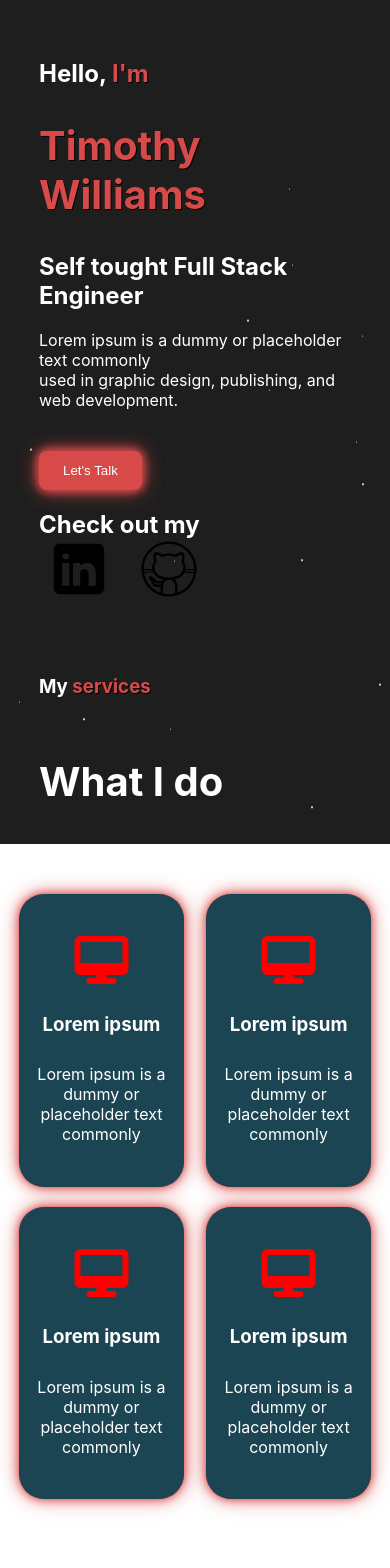
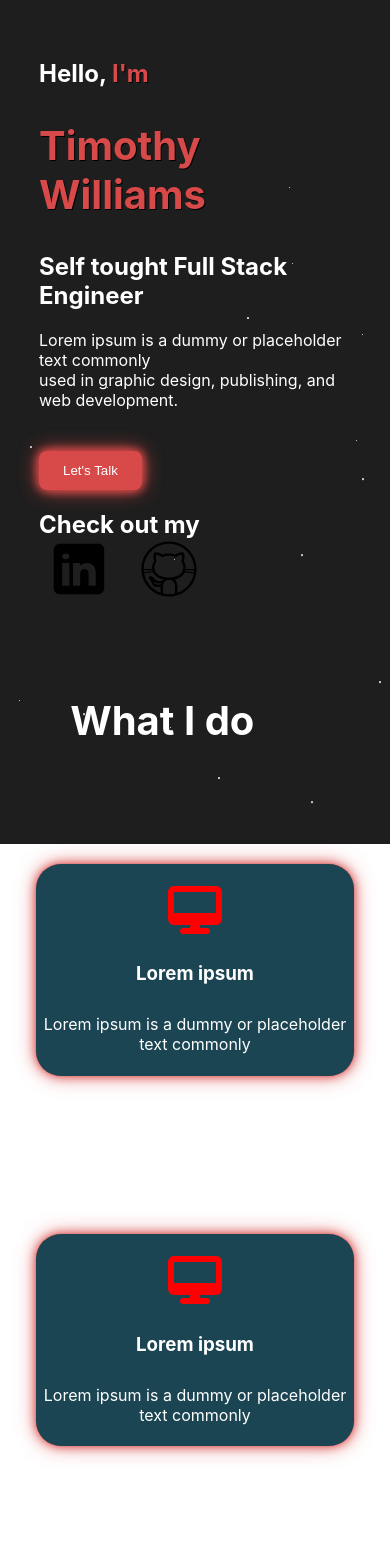
Before and after one commit to shwifty-man/professional-portfolio, a React (Create React App) app: page / in a window 390 px wide. Shown: the top 1568 px of the page. Built offline with nearby package versions, Linux system fonts and the light colour scheme.

Commit message:
edit the stlyes and make the about section more responsive

```diff
--- a/src/About.css
+++ b/src/About.css
@@ -1,14 +1,18 @@
 .About-container {
   height: 70vh;
-  width: 80%;
   margin: auto;
   margin-top: 8%;
+  padding: 0% 10% 0% 10%;
+  display: flex;
+  flex-direction: column;
 }
 
 .About-container-header {
   height: 15%;
-  padding: 0px 150px 0px 150px;
   margin-bottom: 20px;
+  width: 80%;
+  margin: auto;
+  padding-left: 20%;
 }
 
 .About-container-header h2 {
@@ -27,7 +31,7 @@
   align-items: end;
   justify-content: space-around;
   height: 60%;
-  margin-top: 5%;
+
 }
 
 .About-container-square-boxes {
@@ -47,23 +51,28 @@
 @media only screen and (max-width: 1000px) {
   .About-container-square-div {
     display: grid;
-    grid-template-columns: repeat(2, 1fr); /* 2 equal-width columns */
-    grid-template-rows: repeat(2, auto);
     justify-items: center;
+    justify-items: end;
     gap: 20%;
+    justify-items: center;
   }
   .About-container-square-boxes {
-    width: 130%;
-    height: 130%;
+    width: 100%;
+    height: 100%;
     gap: 10px;
     margin-top: 10%;
   }
-  .About-container-body {
+  .About-container, .About-container-body {
     height: auto;
   }
   .About-container-header {
     display: grid;
     padding: 0;
-    margin-bottom: 70%;
   }
 }
+
+@media only screen and (max-width: 500px) {
+  .About-container-square-div {
+    margin-bottom: 100%;
+  }
+}
--- a/src/About.js
+++ b/src/About.js
@@ -3,9 +3,6 @@ function About() {
   return (
     <section className="About-container">
       <div className="About-container-header">
-        <h3>
-          My <span className="Main-body-im">services</span>
-        </h3>
         <h2>What I do</h2>
       </div>
       <div className="About-container-body">
```
